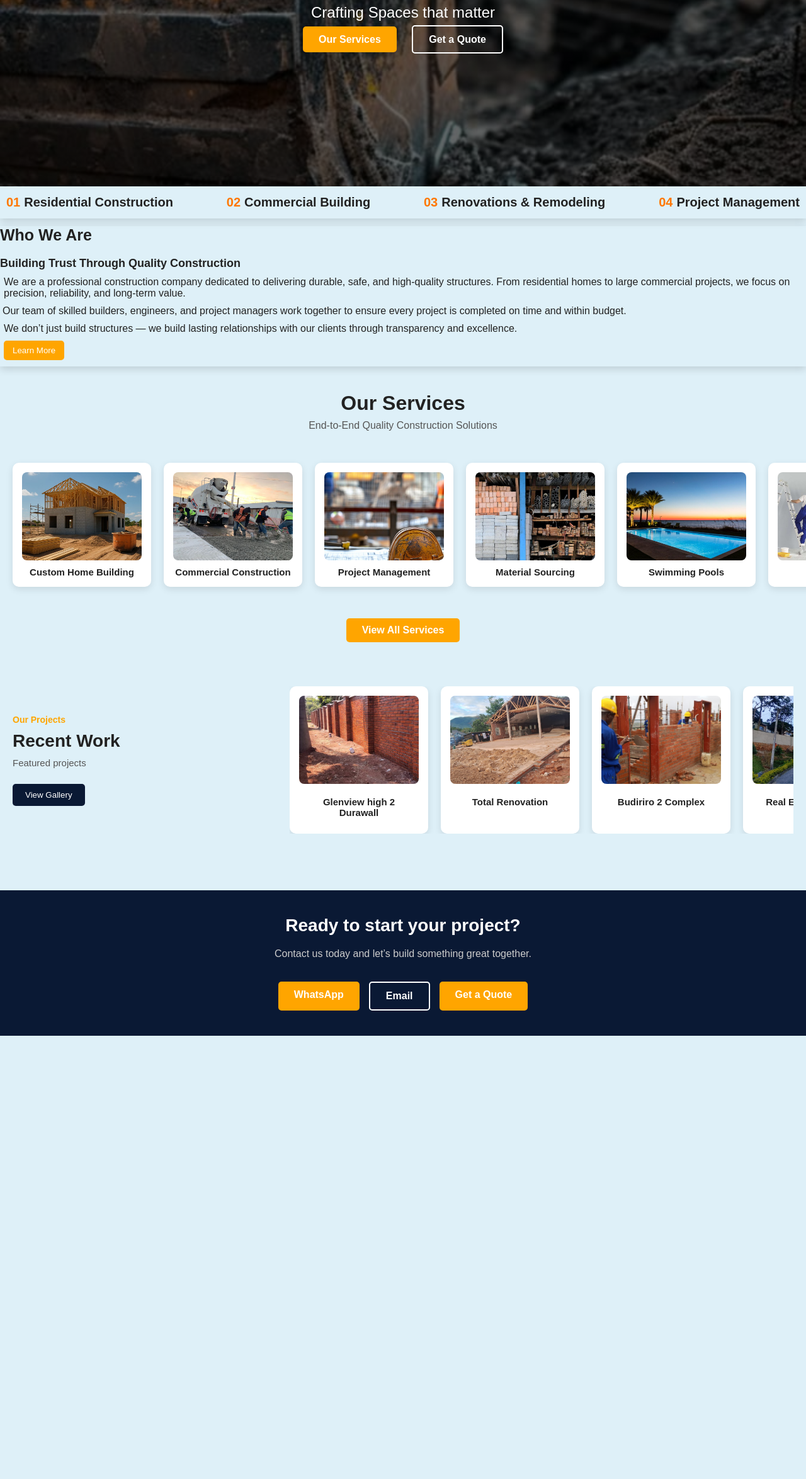
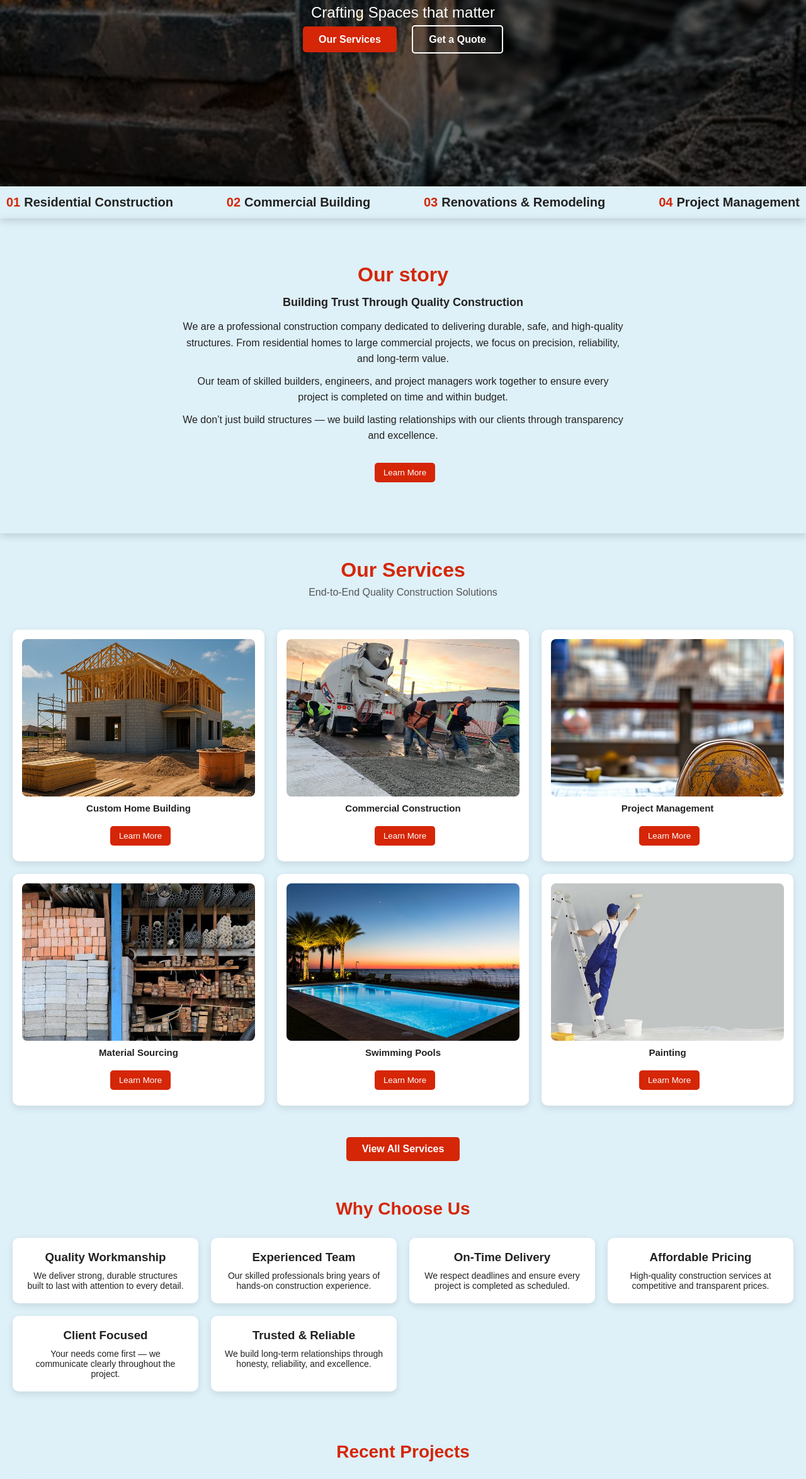
Before and after one commit to Mark-mudyiwah/MD-Construction, a plain HTML site: page index.html in a window 1280 px wide. Shown: the part 426-2775 px from the top of the page at 63% size. Before the commit the page ends 2071 px from the top, so only its background shows below. Drawn offline with Linux system fonts and the light colour scheme.

Commit message:
addd more content to the index html

```diff
--- a/index.html
+++ b/index.html
@@ -64,27 +64,29 @@
     </div>
 
  <div class="about-brief-div">
-        <div class="left-side">
+    <div class="about-content">
 
-            <span class="about-1-txt">Who We Are</span>
+        <h4 class="about-1-txt">Our story</h4>
 
-            <span class="about-2-txt">Building Trust Through Quality Construction</span>
+        <h2 class="about-2-txt">
+            Building Trust Through Quality Construction
+        </h2>
 
-            <span class="about-3-txt">
+        <p class="about-3-txt">
             We are a professional construction company dedicated to delivering durable,
             safe, and high-quality structures. From residential homes to large commercial
             projects, we focus on precision, reliability, and long-term value.
-            </span>
+        </p>
 
-            <span class="about-4-txt">
+        <p class="about-4-txt">
             Our team of skilled builders, engineers, and project managers work together
             to ensure every project is completed on time and within budget.
-            </span>
+        </p>
 
-            <span class="about-5-txt">
+        <p class="about-5-txt">
             We don’t just build structures — we build lasting relationships with our clients
             through transparency and excellence.
-            </span>
+        </p>
 
         <button class="learn-more-btn">Learn More</button>
 
@@ -100,86 +102,184 @@
         <div class="service-card">
             <img class="service-image" src="./images/custom-home-building.jfif">
             <span>Custom Home Building</span>
+             <button class="learn-more-btn">Learn More</button>
         </div>
 
         <div class="service-card">
             <img class="service-image" src="./images/commercial-construction.jfif">
             <span>Commercial Construction</span>
+             <button class="learn-more-btn">Learn More</button>
         </div>
 
         <div class="service-card">
             <img class="service-image" src="./images/project-management.jfif">
             <span>Project Management</span>
+             <button class="learn-more-btn">Learn More</button>
         </div>
 
         <div class="service-card">
             <img class="service-image" src="./images/materials-sourcing.jfif">
             <span>Material Sourcing</span>
+             <button class="learn-more-btn">Learn More</button>
         </div>
 
         <div class="service-card">
             <img class="service-image" src="./images/swimming-pool.jfif">
             <span>Swimming Pools</span>
+             <button class="learn-more-btn">Learn More</button>
         </div>
 
 
         <div class="service-card">
             <img class="service-image" src="./images/painting.jfif">
             <span>Painting</span>
+             <button class="learn-more-btn">Learn More</button>
         </div>
 
 
 
     </div>
-
         <a class="view-all-serv-btn" href="">View All Services</a>
 
-    <div class="our-projects-div">
-        <div class="left-side">
-            <span>Our Projects</span>
-            <span>Recent Work</span>
-            <span>Featured projects</span>
-            <button>View Gallery</button>
+    <section class="why-us">
+    <h2 class="section-title">Why Choose Us</h2>
+
+    <div class="why-us-grid">
+
+        <div class="why-card">
+            <h3>Quality Workmanship</h3>
+            <p>We deliver strong, durable structures built to last with attention to every detail.</p>
+        </div>
+
+        <div class="why-card">
+            <h3>Experienced Team</h3>
+            <p>Our skilled professionals bring years of hands-on construction experience.</p>
+        </div>
+
+        <div class="why-card">
+            <h3>On-Time Delivery</h3>
+            <p>We respect deadlines and ensure every project is completed as scheduled.</p>
+        </div>
+
+        <div class="why-card">
+            <h3>Affordable Pricing</h3>
+            <p>High-quality construction services at competitive and transparent prices.</p>
+        </div>
+
+        <div class="why-card">
+            <h3>Client Focused</h3>
+            <p>Your needs come first — we communicate clearly throughout the project.</p>
+        </div>
+
+        <div class="why-card">
+            <h3>Trusted & Reliable</h3>
+            <p>We build long-term relationships through honesty, reliability, and excellence.</p>
+        </div>
+
+    </div>
+</section>
+
+<section class="projects">
+    <h2 class="section-title">Recent Projects</h2>
+
+    <div class="projects-grid">
+
+        <div class="project-card">
+            <img src="./images/total-station.jpg" class="project-image" alt="">
+            <h3>Modern Family Home</h3>
+            <p>Residential construction with a focus on comfort and durability.</p>
+        </div>
+
+        <div class="project-card">
+            <img src="./images/block-building.jpg" class="project-image" alt="">
+            <h3>Commercial Building</h3>
+            <p>Office space built with modern design and efficiency.</p>
+        </div>
+
+        <div class="project-card">
+            <img src="./images/durawall-2.jpg" class="project-image" alt="">
+            <h3>50 meters Durawall</h3>
+            <p>Complete transformation of an outdated  Durawall .</p>
+        </div>
 
     </div>
 
-        <div class="right-side">
+    <button class="view-gallery-btn">View Gallery</button>
+</section>
 
-             <div class="service-card">
-            <img class="service-image" src="./images/durawall.jpg">
-            <span>Glenview high 2 Durawall</span>
+
+<section class="contact">
+    <h2 class="section-title">Contact Us</h2>
+
+    <div class="contact-container">
+
+        <!-- INFO SIDE -->
+        <div class="contact-info">
+            <h3>Get In Touch</h3>
+
+            <p>Have a project in mind? Let’s build something great together.</p>
+
+            <p><strong>WhatsApp:</strong> +263 783 029 416</p>
+            <p><strong>Email:</strong>info@md-construction.com</p>
+            <p><strong>Location:</strong> Cape Town, South Africa</p>
         </div>
 
-           <div class="service-card">
-            <img class="service-image" src="./images/total-station.jpg">
-            <span>Total Renovation</span>
+        <!-- FORM SIDE -->
+        <form class="contact-form">
+
+            <input type="text" placeholder="Your Name" required>
+            <input type="email" placeholder="Your Email" required>
+            <input type="text" placeholder="Subject">
+
+            <textarea placeholder="Your Message" rows="5"></textarea>
+
+            <button type="submit">Send Message</button>
+
+        </form>
+
+    </div>
+</section>
+
+
+<footer class="footer">
+
+    <div class="footer-container">
+
+        <div class="footer-about">
+            <h3>MD Construction</h3>
+            <p>
+                Building strong, reliable, and high-quality structures.
+                We turn your ideas into lasting reality.
+            </p>
         </div>
 
-            <div class="service-card">
-            <img class="service-image" src="./images/block-building.jpg">
-            <span>Budiriro 2 Complex</span>
+        <div class="footer-links">
+            <h4>Quick Links</h4>
+            <a href="#">Home</a>
+            <a href="#">Services</a>
+            <a href="#">Projects</a>
+            <a href="#">Contact</a>
         </div>
 
-             <div class="service-card">
-            <img class="service-image" src="./images/durawall-2.jpg">
-            <span>Real Estate Durawall</span>
+        <div class="footer-contact">
+            <h4>Contact</h4>
+            <p>WhatsApp: +27 000 000 000</p>
+            <p>Email: info@md-construction.com</p>
+            <p>Cape Town, South Africa</p>
         </div>
 
-
-        </div>
     </div>
 
+    <div class="footer-bottom">
+        <p>© 2026 MDconstruction. All Rights Reserved.</p>
+    </div>
 
-  <div class="cta-section">
-    <h2>Ready to start your project?</h2>
-    <p>Contact us today and let’s build something great together.</p>
+</footer>
 
-    <div class="cta-actions">
-        <a href="#">WhatsApp</a>
-        <a href="#">Email</a>
-        <a href="#">Get a Quote</a>
-    </div>
-</div>
+
+
+
+
 </body>
 
 </html>
--- a/styles/index.css
+++ b/styles/index.css
@@ -119,7 +119,7 @@ body {
 
 /* primary button */
 .sec-links a:first-child {
-    background: orange;
+    background:#d52607;
     color: white;
 }
 
@@ -153,61 +153,62 @@ body {
 }
 
 .number-span{
-    color:rgb(255, 119, 0);
+    color:#d52607;
     margin-right: 6px;
 }
 
+.about-brief-div {
+    display: flex;
+    justify-content: center;
+    align-items: center;
+    text-align: center;
 
-.about-brief-div{
-    box-shadow: 0 4px 12px rgba(0, 0, 0, 0.15);
-    margin-top: 12px;
-    display: flex;
-    justify-content: space-between;
-    align-items: center;
+    min-height: 500px;
+    padding: 40px 20px;
+      box-shadow: 0 4px 12px rgba(0, 0, 0, 0.15);
+}
+
+.about-content {
+    max-width: 700px; /* keeps text readable */
 
 }
 
-.left-side{
-    display: flex;
-    flex-direction: column;
-    justify-content: center;
-    align-items: start;
-    gap: 10px;
+.about-1-txt{
+    font-size: 32px;
+    font-weight: 700;
+    color: #d52607;
 }
 
-.about-1-txt{
-    font-weight: 700;
-    font-size: 25px;
-    margin-bottom: 10px;
-
+.about-2-txt {
+    font-size: 18px;
+    margin: 15px 0;
 }
 
-.about-2-txt{
-  font-weight: 700;
-    font-size: 18px;
-
+.about-content p {
+    margin: 10px 0;
+    line-height: 1.6;
 }
 
-.about-3-txt,
-.about-4-txt,
-.about-5-txt{
-    padding-left: 6px;
-
+.learn-more-btn {
+    margin-top: 20px;
+    padding: 12px 25px;
+    border: none;
+    background: black;
+    color: white;
+    cursor: pointer;
 }
-
-.about-4-txt{
-    padding-left: 4px;
-
-}
-
 .learn-more-btn{
-     background: orange;
+     background: #d52607;
     color: white;
     padding: 8px 14px;
     margin-left: 6px;
     border: none;
     border-radius: 5px;
     margin-bottom: 10px;
+}
+
+.learn-more-btn:hover{
+     background: #e47106;
 }
 
 /* SECTION TITLES */
@@ -217,6 +218,7 @@ body {
     margin-top: 40px;
     font-size: 32px;
     font-weight: 700;
+    color:  #d52607;
 }
 
 .quality-service-text {
@@ -227,29 +229,30 @@ body {
     color: #555;
 }
 
-/* ================= SCROLL CONTAINER ================= */
 .services-div {
-    display: flex;
+    display: grid;
+    grid-template-columns: repeat(3, 1fr);
+
     gap: 20px;
-
     padding: 30px 20px;
     margin-top: 20px;
-
-    overflow-x: auto;
-    scroll-behavior: smooth;
-
-    /* hide scrollbar */
-    scrollbar-width: none; /* Firefox */
 }
 
-.services-div::-webkit-scrollbar {
-    display: none; /* Chrome/Safari */
+/* 📱 Medium screens (tablets) */
+@media (max-width: 900px) {
+    .services-div {
+        grid-template-columns: repeat(2, 1fr);
+    }
 }
 
-/* ================= CARD ================= */
+/* 📱 Small screens (phones) */
+@media (max-width: 500px) {
+    .services-div {
+        grid-template-columns: 1fr;
+    }
+}
 .service-card {
-    flex: 0 0 auto;
-    width: 220px;
+    width: 100%;
 
     display: flex;
     flex-direction: column;
@@ -265,7 +268,6 @@ body {
     transition: 0.3s;
 }
 
-/* HOVER EFFECT */
 .service-card:hover {
     transform: translateY(-8px);
 }
@@ -273,7 +275,7 @@ body {
 /* ================= IMAGE ================= */
 .service-image {
     width: 100%;
-    height: 140px;
+    height: 250px;
     object-fit: cover;
 
     border-radius: 8px;
@@ -297,7 +299,7 @@ body {
     padding: 10px 25px;
     text-decoration: none;
 
-    background: orange;
+    background: #d52607;
     color: white;
     font-weight: 600;
 
@@ -309,188 +311,224 @@ body {
     opacity: 0.8;
 }
 
-/* ================= PROJECT SECTION ================= */
-.our-projects-div {
-    display: flex;
-    gap: 40px;
-    padding: 50px 20px;
-    align-items: center;
+/* SECTION */
+.why-us {
+    padding: 40px 20px;
+    text-align: center;
 }
 
-/* LEFT SIDE */
-.our-projects-div .left-side {
-    flex: 1;
-    display: flex;
-    flex-direction: column;
-    gap: 10px;
+/* TITLE */
+.section-title {
+    font-size: 28px;
+    margin-bottom: 30px;
+     color:  #d52607;
 }
 
-.our-projects-div .left-side span:first-child {
-    font-size: 14px;
-    color: orange;
-    font-weight: bold;
+/* GRID (same logic as services) */
+.why-us-grid {
+    display: grid;
+    grid-template-columns: repeat(auto-fit, minmax(250px, 1fr));
+
+    gap: 20px;
 }
 
-.our-projects-div .left-side span:nth-child(2) {
-    font-size: 28px;
-    font-weight: 700;
-}
+/* CARD (same feel as service-card) */
+.why-card {
+    background: white;
+    border-radius: 10px;
+    padding: 20px;
 
-.our-projects-div .left-side span:nth-child(3) {
-    color: #555;
-    font-size: 15px;
-}
-
-.our-projects-div .left-side button {
-    margin-top: 15px;
-    width: fit-content;
-
-    padding: 10px 20px;
-    border: none;
-    background: #0a1934;
-    color: white;
-    border-radius: 5px;
-
-    cursor: pointer;
+    box-shadow: 0 4px 12px rgba(0,0,0,0.1);
     transition: 0.3s;
 }
 
-.our-projects-div .left-side button:hover {
-    background: orange;
+/* HOVER */
+.why-card:hover {
+    transform: translateY(-8px);
 }
 
-/* ================= RIGHT SIDE (CARDS) ================= */
-.our-projects-div .right-side {
-    flex: 2;
-
-    display: flex;
-    gap: 20px;
-
-    overflow-x: auto;
-    scroll-behavior: smooth;
-
-    scrollbar-width: none;
+/* TEXT */
+.why-card h3 {
+    margin-bottom: 10px;
 }
 
-.our-projects-div .right-side::-webkit-scrollbar {
-    display: none;
+.why-card p {
+    font-size: 14px;
 }
 
-/* PROJECT CARD */
-.our-projects-div .right-side div {
-    flex: 0 0 auto;
-    width: 220px;
+ /* SECTION */
+.projects {
+    padding: 40px 20px;
+    text-align: center;
+}
 
+/* GRID (same system as others) */
+.projects-grid {
+    display: grid;
+    grid-template-columns: repeat(auto-fit, minmax(250px, 1fr));
+
+    gap: 20px;
+    margin-bottom: 30px;
+}
+
+/* CARD */
+.project-card {
     background: white;
     border-radius: 10px;
-    overflow: hidden;
+    padding: 15px;
 
     box-shadow: 0 4px 12px rgba(0,0,0,0.1);
+    transition: 0.3s;
+}
+
+.project-card:hover {
+    transform: translateY(-8px);
+}
+
+/* IMAGE */
+.project-image {
+    width: 100%;
+    height: 200px;
+    object-fit: cover;
+    border-radius: 8px;
+    margin-bottom: 10px;
+}
+
+/* BUTTON */
+.view-gallery-btn {
+    padding: 12px 25px;
+    border: none;
+    background:  #d52607;
+    color: white;
+    cursor: pointer;
 
     transition: 0.3s;
 }
 
-.our-projects-div .right-side div:hover {
-    transform: translateY(-8px);
+.view-gallery-btn:hover {
+    background: #d1630f;
 }
 
-/* IMAGE */
-.our-projects-div img {
-    width: 100%;
-    height: 140px;
-    object-fit: cover;
+/* SECTION */
+.contact {
+    padding: 40px 20px;
+    text-align: center;
+
 }
 
-/* TITLE */
-.our-projects-div .right-side span {
-    display: block;
-    padding: 10px;
-    text-align: center;
-    font-weight: 600;
+/* LAYOUT */
+.contact-container {
+    display: grid;
+    grid-template-columns: repeat(2, 1fr);
+    gap: 30px;
+
+    margin-top: 30px;
 }
 
+/* INFO BOX */
+.contact-info {
+    text-align: left;
+    background: white;
+    padding: 20px;
+    border-radius: 10px;
 
+    box-shadow: 0 4px 12px rgba(0,0,0,0.1);
+}
 
+/* FORM */
+.contact-form {
+    display: flex;
+    flex-direction: column;
+    gap: 10px;
 
-/* ================= CTA SECTION ================= */
-.cta-section {
+    background: white;
+    padding: 20px;
+    border-radius: 10px;
+
+    box-shadow: 0 4px 12px rgba(0,0,0,0.1);
+}
+
+/* INPUTS */
+.contact-form input,
+.contact-form textarea {
+    padding: 12px;
+    border: 1px solid #ddd;
+    border-radius: 6px;
+    outline: none;
+}
+
+/* BUTTON */
+.contact-form button {
+    padding: 12px;
+    border: none;
     background: #0a1934;
     color: white;
-
-    padding: 20px 10px;
-    margin-top: 50px;
-
-    text-align: center;
-}
-
-/* TITLE */
-.cta-section h2 {
-    font-size: 28px;
-    margin-bottom: 10px;
-}
-
-/* SUBTEXT */
-.cta-section p {
-    font-size: 16px;
-    color: #ccc;
-    margin-bottom: 25px;
-}
-
-/* BUTTON CONTAINER */
-.cta-actions {
-    display: flex;
-    justify-content: center;
-    gap: 15px;
-    flex-wrap: wrap;
-}
-
-/* BUTTON STYLE */
-.cta-actions a {
-    text-decoration: none;
-
-    padding: 12px 25px;
-    border-radius: 5px;
-    font-weight: 600;
-
-    background: orange;
-    color: white;
+    cursor: pointer;
 
     transition: 0.3s;
 }
 
-/* SECONDARY BUTTON */
-.cta-actions a:nth-child(2) {
-    background: transparent;
-    border: 2px solid white;
+.contact-form button:hover {
+    background: #333;
 }
 
-/* HOVER */
-.cta-actions a:hover {
-    transform: translateY(-3px);
-    opacity: 0.9;
+@media (max-width: 800px) {
+    .contact-container {
+        grid-template-columns: 1fr;
+    }
 }
 
-/* ================= CTA SECTION ================= */
-body > div:last-child {
-    background: #0a1934;
+/* FOOTER */
+.footer {
+    background:#0a1934;
     color: white;
-
     padding: 40px 20px;
-    margin-top: 40px;
-
-    text-align: center;
-
-    display: flex;
-    flex-direction: column;
-    gap: 10px;
 }
 
-/* CTA LINKS STYLE */
-body > div:last-child span {
-    cursor: pointer;
+/* GRID LAYOUT */
+.footer-container {
+    display: grid;
+    grid-template-columns: repeat(3, 1fr);
+    gap: 30px;
+
+    max-width: 1100px;
+    margin: auto;
+}
+
+/* LINKS */
+.footer-links a {
+    display: block;
+    color: #ccc;
+    text-decoration: none;
+    margin: 5px 0;
     transition: 0.3s;
 }
 
-body > div:last-child span:hover {
-    color: orange;
+.footer-links a:hover {
+    color: white;
 }
+
+/* TEXT */
+.footer-about p,
+.footer-contact p {
+    color: #ccc;
+    font-size: 14px;
+    line-height: 1.6;
+}
+
+/* BOTTOM BAR */
+.footer-bottom {
+    text-align: center;
+    margin-top: 30px;
+    padding-top: 15px;
+    border-top: 1px solid #333;
+    font-size: 13px;
+    color: #aaa;
+}
+
+@media (max-width: 800px) {
+    .footer-container {
+        grid-template-columns: 1fr;
+        text-align: center;
+    }
+}
```
Lines whose indentation alone changed are shown as unchanged.
